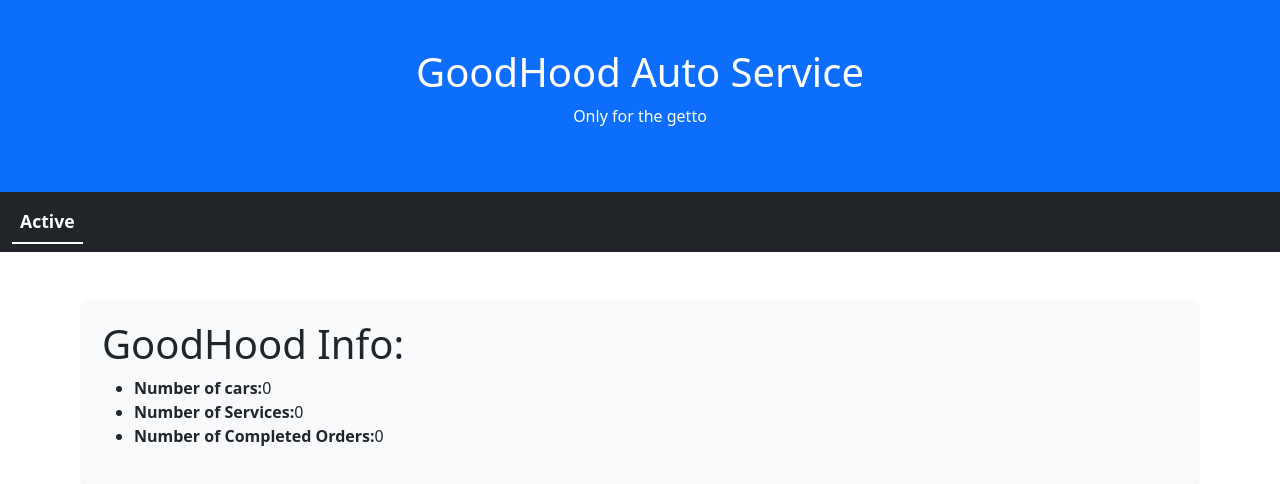
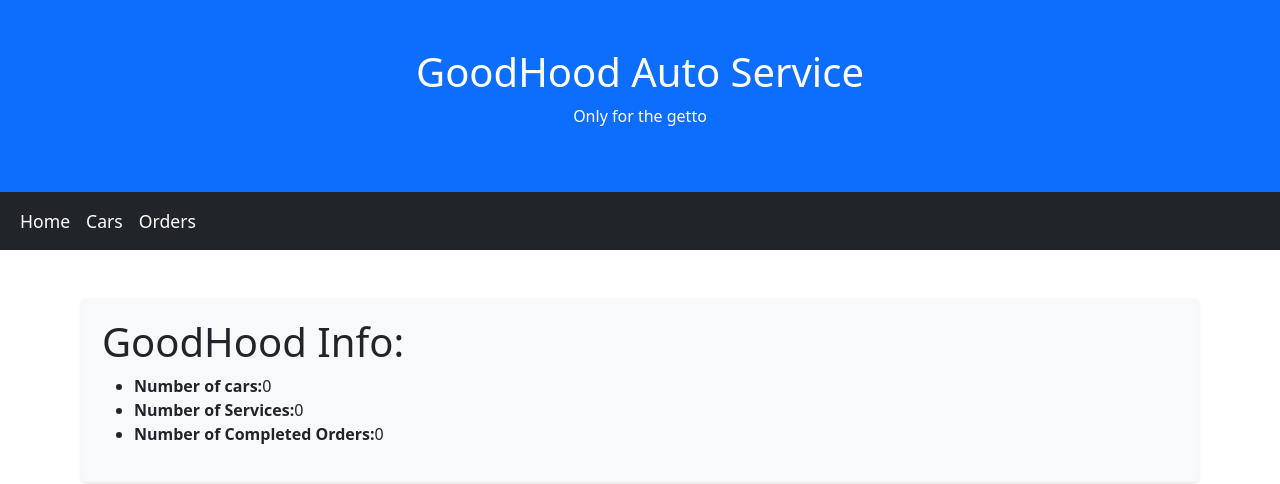
Before and after one commit to Mindaugas66/Servisas, a Django app: page / in a window 1280 px wide. Shown: the top 484 px of the page. Run offline with Django 5.2, Linux system fonts and the light colour scheme; data that the repository does not hold is empty.

Commit message:
Updated nav bar in base.html

```diff
--- a/mysite/servisas/templates/base.html
+++ b/mysite/servisas/templates/base.html
@@ -20,7 +20,13 @@
   <div class="container-fluid">
     <ul class="navbar-nav">
       <li class="nav-item">
-        <a class="nav-link active" href="#">Active</a>
+        <a class="nav-link home" href="{% url 'Home' %}">Home</a>
+      </li>
+      <li class="nav-item">
+        <a class="nav-link cars" href="/cars">Cars</a>
+      </li>
+      <li>
+        <a class="nav-link orders" href="/orders">Orders</a>
       </li>
     </ul>
   </div>
--- a/mysite/servisas/urls.py
+++ b/mysite/servisas/urls.py
@@ -4,7 +4,7 @@ from django.conf.urls.static import static
 from django.conf import settings
 
 urlpatterns = [
-    path('', views.index, name="index"),
+    path('', views.index, name="Home"),
     path('cars/', views.Cars, name="Cars"),
     path('orders/', views.OrdersAndOrderRows, name="Cars"),
 ] + static(settings.STATIC_URL, document_root=settings.STATIC_URL)
```
